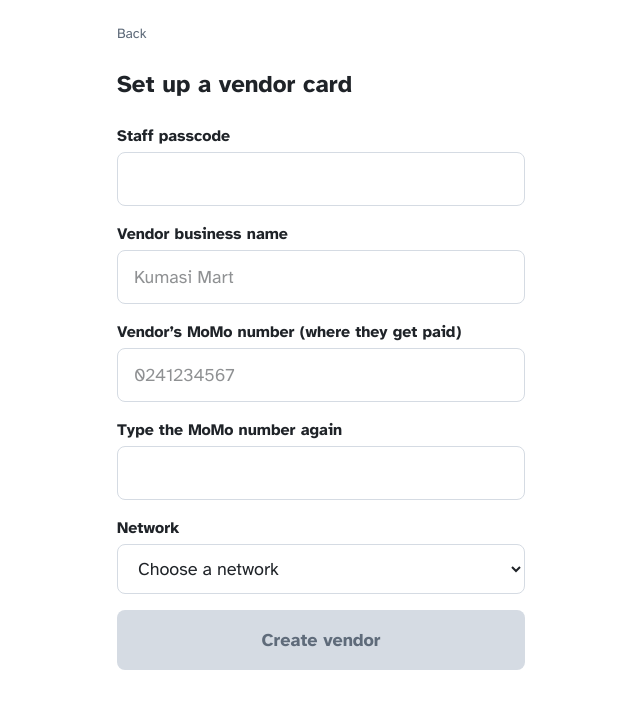
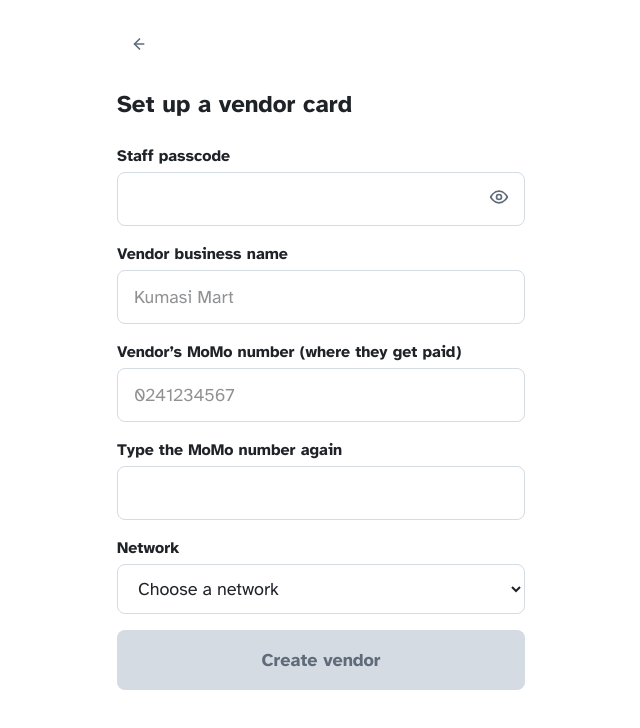
Before and after one commit to Meshack000/SoftPos, a Next.js app: page /program in a window 1280 px wide. Shown: the top 728 px of the page, without its empty margins (319-959 px from the left). Built offline with nearby package versions, Linux system fonts and the light colour scheme.

Commit message:
Enhance passcode input field with show/hide functionality and improve back link accessibility

```diff
--- a/src/app/program/page.js
+++ b/src/app/program/page.js
@@ -9,6 +9,7 @@ const inputClass = "mt-1 w-full rounded-ui border border-line px-4 py-3 text-lg"
 
 export default function Program() {
   const [passcode, setPasscode] = useState("");
+  const [showPasscode, setShowPasscode] = useState(false);
   const [name, setName] = useState("");
   const [phone, setPhone] = useState("");
   const [confirmPhone, setConfirmPhone] = useState("");
@@ -112,8 +113,24 @@ export default function Program() {
 
   return (
     <main className="mx-auto flex min-h-screen max-w-md flex-col px-5 py-6">
-      <Link href="/" className="text-sm text-muted">
-        Back
+      <Link
+        href="/"
+        aria-label="Back"
+        className="inline-flex h-10 w-10 items-center justify-center rounded-full text-muted hover:bg-line focus-visible:outline-2 focus-visible:outline-offset-2 focus-visible:outline-brand"
+      >
+        <svg
+          aria-hidden="true"
+          viewBox="0 0 24 24"
+          fill="none"
+          stroke="currentColor"
+          strokeWidth="2"
+          strokeLinecap="round"
+          strokeLinejoin="round"
+          className="h-5 w-5"
+        >
+          <path d="m15 18-6-6 6-6" />
+          <path d="M20 12H9" />
+        </svg>
       </Link>
       <h1 className="mt-6 text-2xl font-bold">Set up a vendor card</h1>
 
@@ -121,13 +138,47 @@ export default function Program() {
         <form onSubmit={createVendor} className="mt-6 flex flex-col gap-4">
           <label className="block">
             <span className="font-bold">Staff passcode</span>
-            <input
-              type="password"
-              className={inputClass}
-              value={passcode}
-              onChange={(e) => setPasscode(e.target.value)}
-              autoComplete="off"
-            />
+            <div className="relative">
+              <input
+                type={showPasscode ? "text" : "password"}
+                className={`${inputClass} pr-12`}
+                value={passcode}
+                onChange={(e) => setPasscode(e.target.value)}
+                autoComplete="off"
+              />
+              <button
+                type="button"
+                onClick={() => setShowPasscode((shown) => !shown)}
+                aria-label={showPasscode ? "Hide staff passcode" : "Show staff passcode"}
+                aria-pressed={showPasscode}
+                className="absolute right-2 top-1/2 -translate-y-1/2 rounded-full p-2 text-muted hover:bg-line focus-visible:outline-2 focus-visible:outline-offset-2 focus-visible:outline-brand"
+              >
+                <svg
+                  aria-hidden="true"
+                  viewBox="0 0 24 24"
+                  fill="none"
+                  stroke="currentColor"
+                  strokeWidth="2"
+                  strokeLinecap="round"
+                  strokeLinejoin="round"
+                  className="h-5 w-5"
+                >
+                  {showPasscode ? (
+                    <>
+                      <path d="M3 3l18 18" />
+                      <path d="M10.6 10.6a2 2 0 0 0 2.8 2.8" />
+                      <path d="M9.9 5.2A10.7 10.7 0 0 1 12 5c5 0 8.3 4.5 9 7-.3 1.1-1 2.2-2 3.2" />
+                      <path d="M6.2 6.2C4.4 7.3 3.3 9 3 12c.5 2.4 3.8 7 9 7 1.3 0 2.4-.3 3.4-.8" />
+                    </>
+                  ) : (
+                    <>
+                      <path d="M2 12s3.6-7 10-7 10 7 10 7-3.6 7-10 7-10-7-10-7Z" />
+                      <circle cx="12" cy="12" r="3" />
+                    </>
+                  )}
+                </svg>
+              </button>
+            </div>
           </label>
           <label className="block">
             <span className="font-bold">Vendor business name</span>
```
